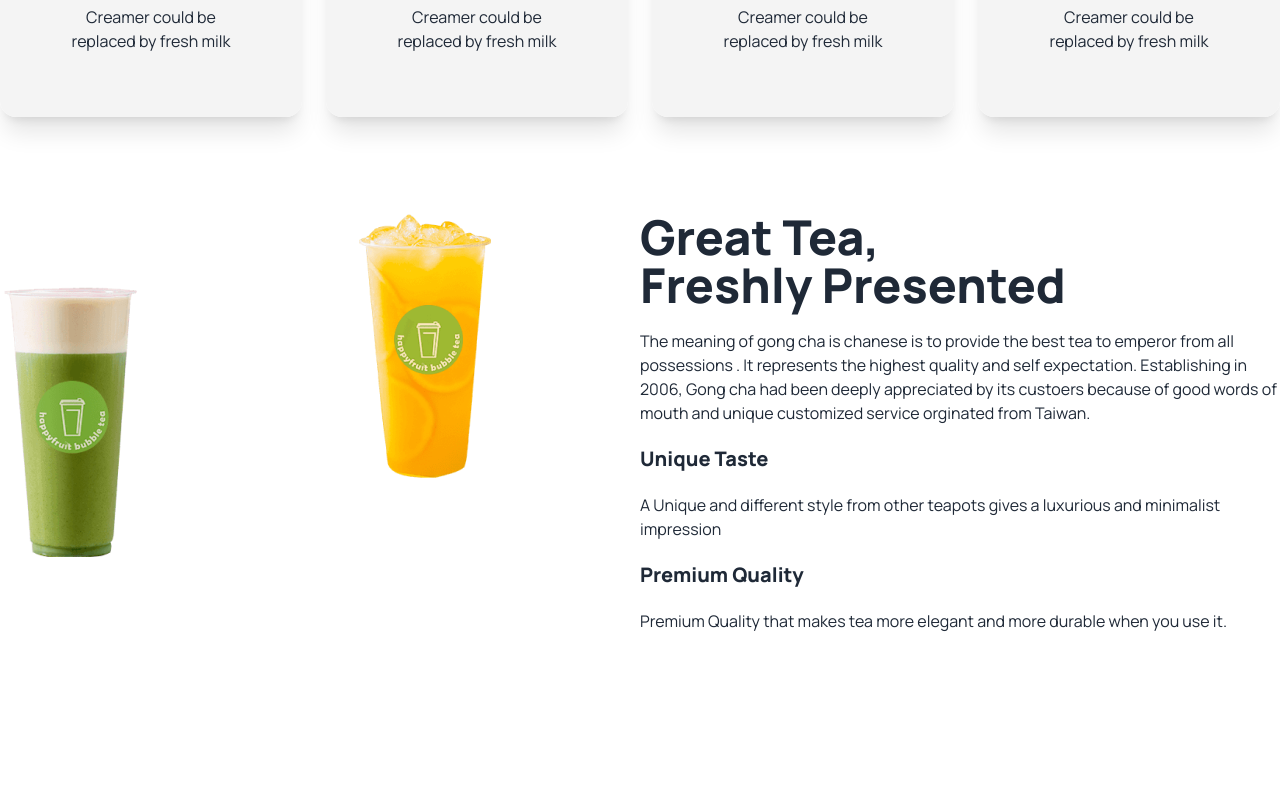
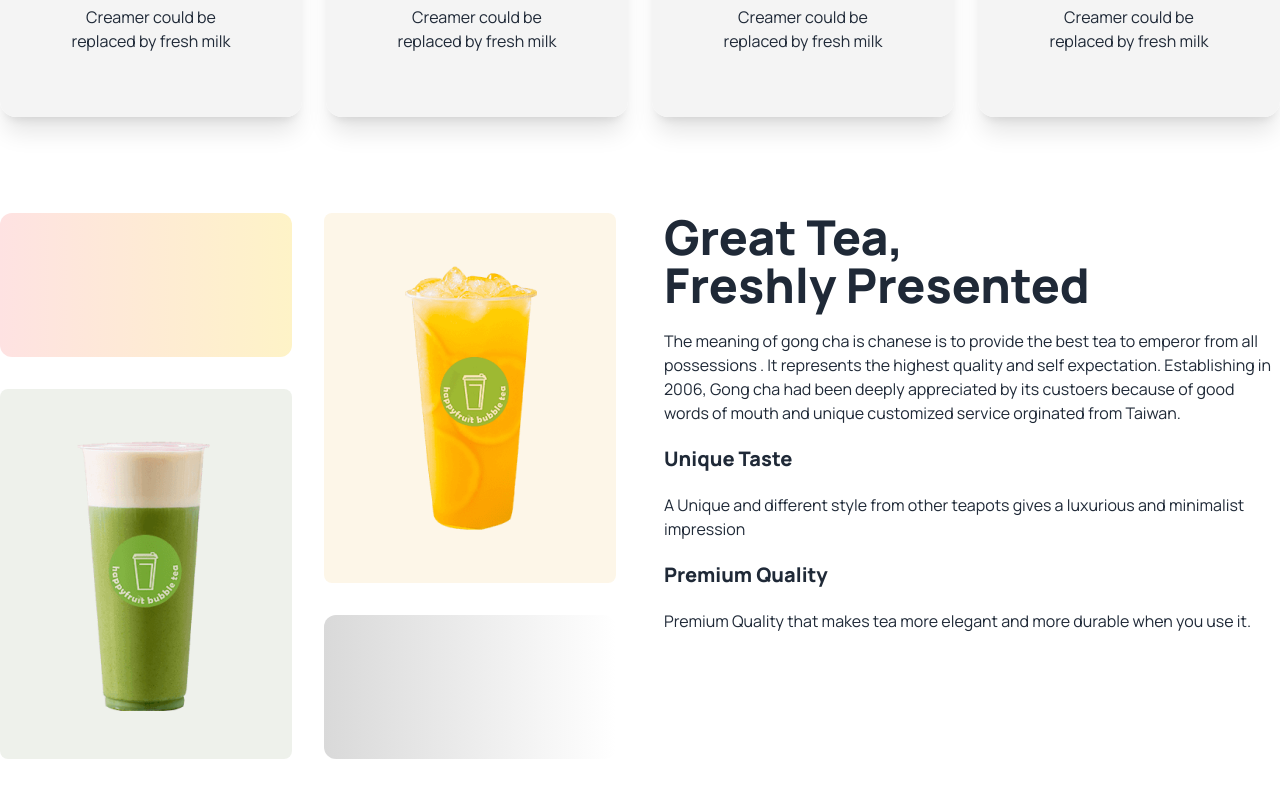
Before and after one commit to Salman7D/tea-house, a plain HTML site: page index.html in a window 1280 px wide. Shown: the part 940-1737 px from the top of the page. Before the commit the page ends 1669 px from the top, so only its background shows below. Drawn offline with nearby package versions, Linux system fonts and the light colour scheme.

Commit message:
fourth commit

```diff
--- a/index.html
+++ b/index.html
@@ -110,17 +110,21 @@
         </section>
 
         <!-- great tea -->
-        <section class="my-24 flex flex-col lg:flex-row">
+        <section class="my-24 gap-12 flex flex-col lg:flex-row">
           <div class="grid gap-8 grid-cols-1 md:grid-cols-2 lg:grid-cols-2 flex-1">
-            <div class="rounded-xl "></div>
-            <div class="row-span-2 rounded-xl">
+            <div class="rounded-xl h-36 bg-gradient-to-r from-red-100 to-amber-100"></div>
+
+            <div class="row-span-2 bg-[#E6A6231A] rounded-lg px-8 py-12 flex justify-center items-center">
               <img src="images/fresh-1.png" alt="">
             </div>
-            <div class="row-span-2 rounded-xl">
+
+            <div class="row-span-2 bg-[#5776391A] rounded-lg px-8 py-12 flex justify-center items-center">
               <img src="images/fresh-2.png" alt="">
             </div>
-            <div class="rounded-xl"></div>
+
+            <div class="rounded-xl h-36 bg-gradient-to-r from-[#D9D9D9] to-[#FFFFFF]"></div>
           </div>
+
           <div class="space-y-5 flex-1">
             <h3 class="text-5xl font-extrabold mb-5">Great Tea,<br>Freshly Presented</h3>
             <p class="mb-7">The meaning of gong cha is chanese is to provide the best tea to emperor from all possessions . It represents the highest quality and self expectation. Establishing in 2006, Gong cha had been deeply appreciated by its custoers  because of good words of mouth and unique customized service orginated from Taiwan.</p>
```
